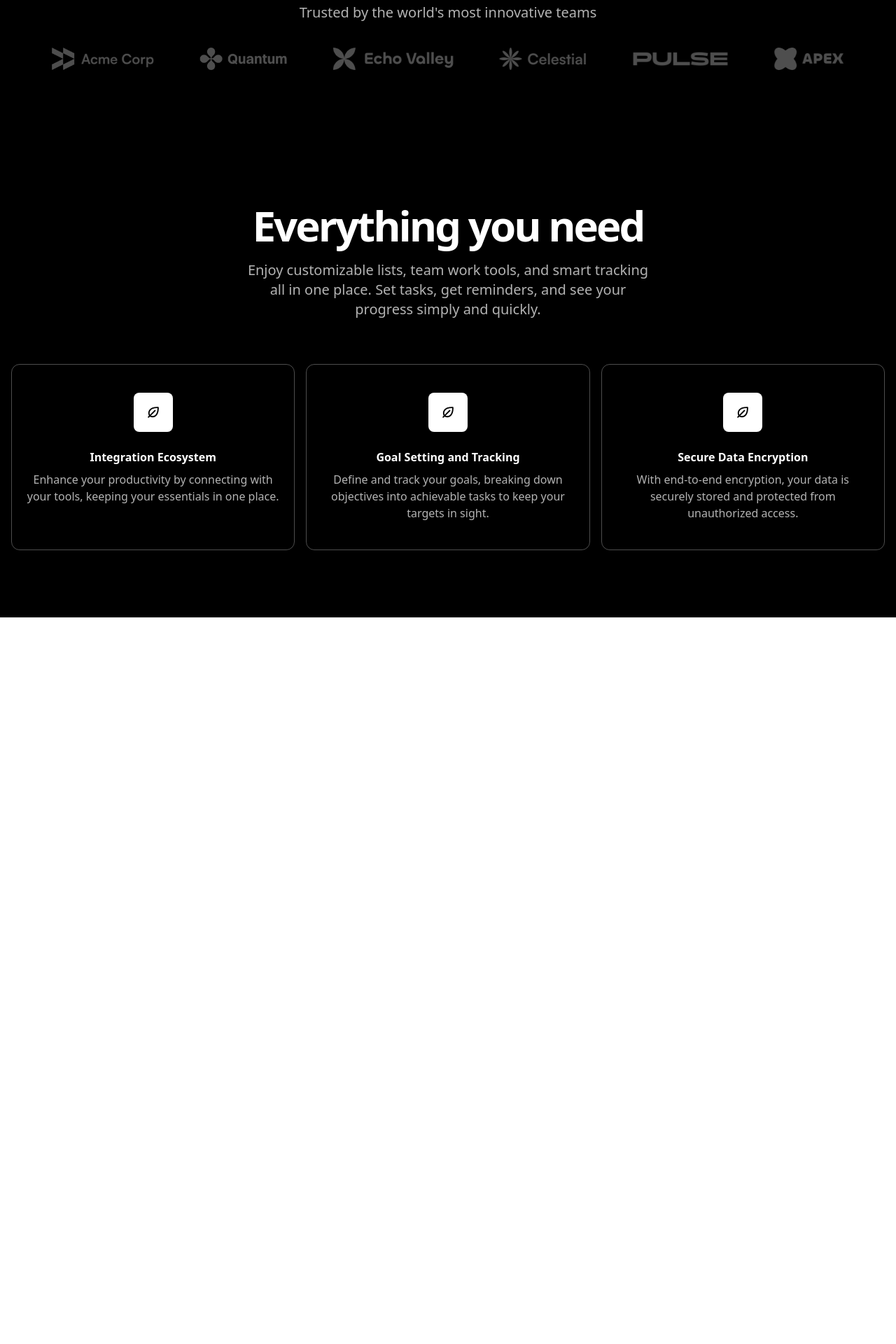
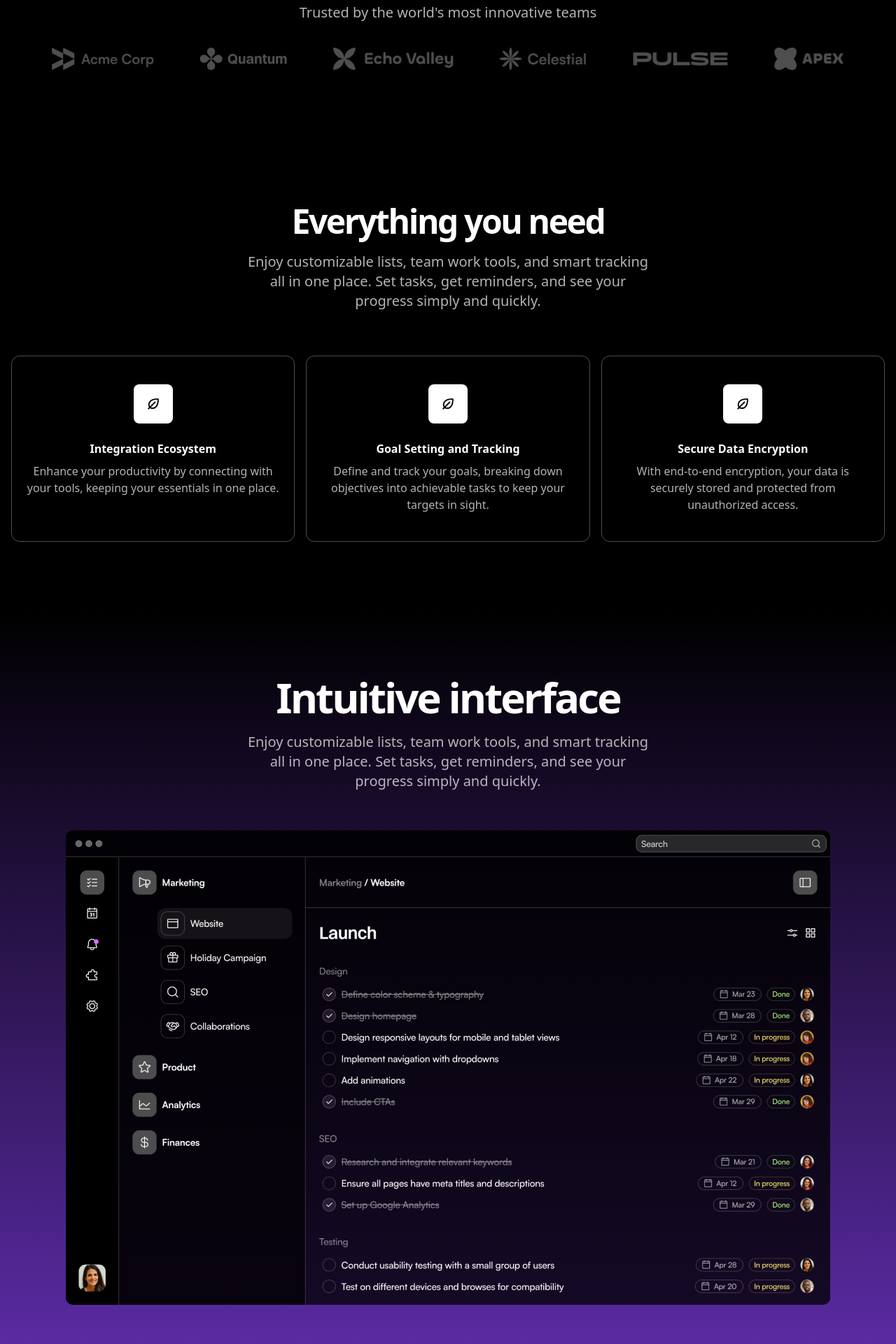
Before and after one commit to Nithinreddy1019/Task-manager---landing-, a Next.js app: page / in a window 1280 px wide. Shown: the part 930-2850 px from the top of the page at 70% size. Before the commit the page ends 1812 px from the top, so only its background shows below. Built offline with nearby package versions, Linux system fonts and the light colour scheme.

Commit message:
Product showcase section

```diff
--- a/app/page.tsx
+++ b/app/page.tsx
@@ -3,6 +3,7 @@ import { Features } from "@/components/features";
 import { Hero } from "@/components/hero";
 import { LogoTicker } from "@/components/logo-ticker";
 import { Navbar } from "@/components/navbar";
+import { ProductShowcase } from "@/components/product-showcase";
 
 export default function Home() {
   return (
@@ -12,6 +13,7 @@ export default function Home() {
       <Hero />
       <LogoTicker />
       <Features />
+      <ProductShowcase />
     </>
   );
 }
--- a/components/features.tsx
+++ b/components/features.tsx
@@ -22,7 +22,7 @@ export const Features = () => {
     return (
         <div className="bg-black text-white py-[72px] sm:py-24">
             <div className="container">
-                <h2 className="text-center font-bold text-5xl sm:text-6xl tracking-tighter">Everything you need</h2>
+                <h2 className="text-center font-bold text-5xl sm:text-6xlj tracking-tighter">Everything you need</h2>
                 <div className="max-w-xl mx-auto">
                     <p className="text-center mt-5 text-xl text-white/70">
                         Enjoy customizable lists, team work tools, and smart tracking all in one place. Set tasks, get reminders, and see your progress simply and quickly.
--- /dev/null
+++ b/components/product-showcase.tsx
@@ -0,0 +1,25 @@
+import Image from "next/image";
+
+
+import appScreen from "@/assets/images/app-screen.png";
+
+
+export const ProductShowcase = () => {
+    return (
+        <div className="bg-black text-white bg-gradient-to-b from-black to-[#5D2CA8] py-[72px] sm:py-24">
+            <div className="container">
+                <h2 className="text-center text-5xl sm:text-6xl font-bold tracking-tighter">Intuitive interface</h2>
+                <div className="max-w-xl mx-auto">
+                    <p className="text-xl text-center text-white/70 mt-5">
+                        Enjoy customizable lists, team work tools, and smart tracking all in one place. Set tasks, get reminders, and see your progress simply and quickly.
+                    </p>
+                </div>
+                <Image
+                    src={appScreen}
+                    alt="Product screenshot"
+                    className="mt-14 mx-auto"
+                />
+            </div>
+        </div>
+    )
+}
```
